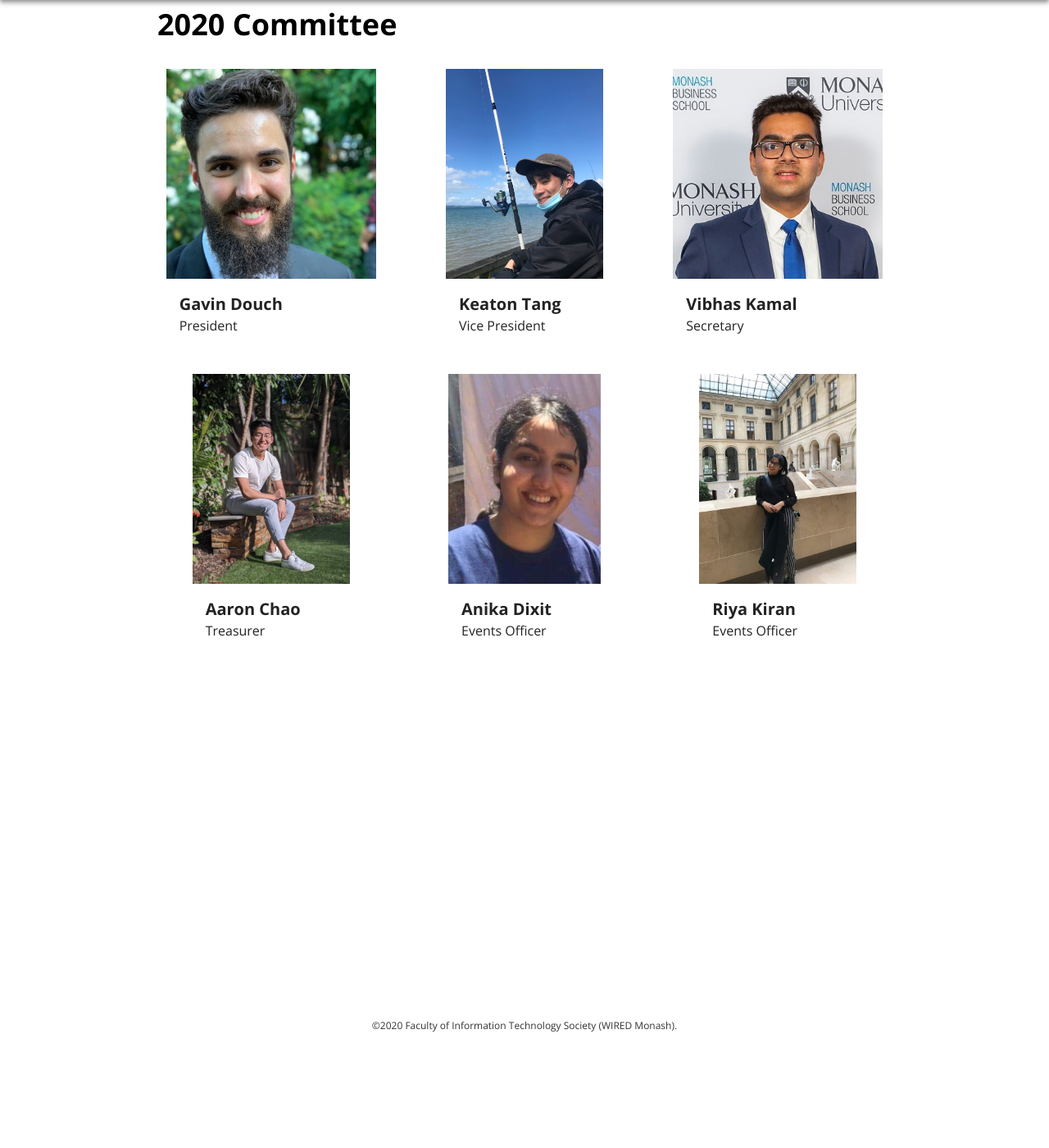
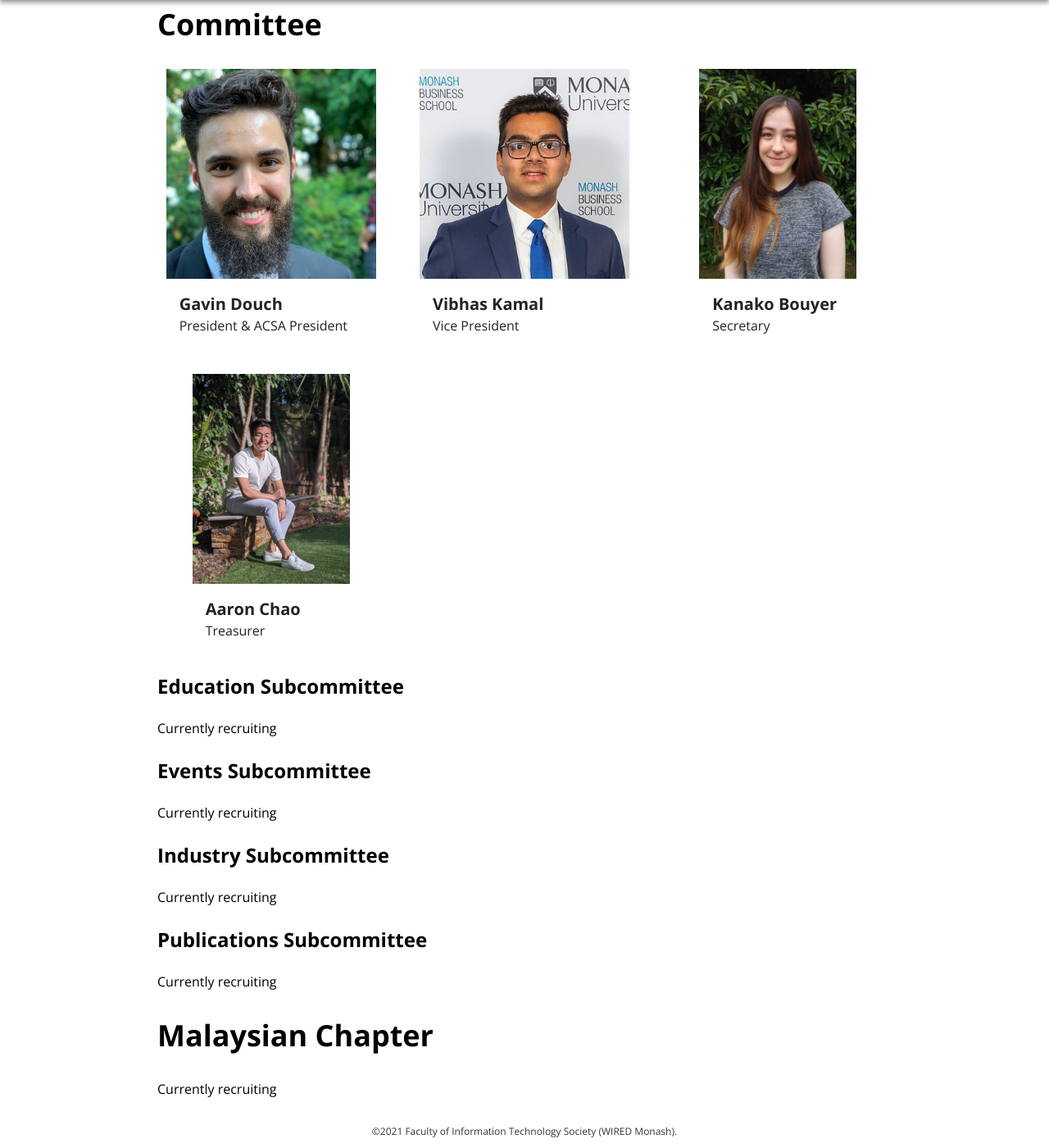
Before and after one commit to wiredmonash/website, a Jekyll site: the page built from committee.html, in a window 1280 px wide and 1400 px high, scrolled down 129 px. Shown: the whole window at 82% size. Built offline with Jekyll 4.4.1, drawn with Linux system fonts in a browser that asks for light colours.

Commit message:
Updated the Committee page

```diff
--- a/_includes/footer.html
+++ b/_includes/footer.html
@@ -1 +1 @@
-<footer>&copy;2020 Faculty of Information Technology Society (WIRED Monash).</footer>
+<footer>&copy;2021 Faculty of Information Technology Society (WIRED Monash).</footer>
--- a/committee.html
+++ b/committee.html
@@ -1,36 +1,29 @@
 ---
 layout: default
-title: Committee
+title: Team
 order: 5
 extra_css:
 - committee.css
+
 committee:
 -
   name: Gavin Douch
-  title: President
+  title: President & ACSA President
   image: Gavin_Douch.jpg
 -
-  name: Keaton Tang
+  name: Vibhas Kamal
   title: Vice President
-  image: Keaton_Tang.jpg
+  image: Vibhas_Kamal.jpg
 -
-  name: Vibhas Kamal
+  name: Kanako Bouyer
   title: Secretary
-  image: Vibhas_Kamal.jpg
+  image: Kanako_Bouyer.jpg
 -
   name: Aaron Chao
   title: Treasurer
   image: Aaron_Chao.png
--
-  name: Anika Dixit
-  title: Events Officer
-  image: Anika_Dixit.jpg
--
-  name: Riya Kiran
-  title: Events Officer
-  image: Riya_Kiran.jpg
 ---
-<h2>2020 Committee</h2>
+<h2>Committee</h2>
 
 <div class="committee-grid">
     {% for member in page.committee %}
@@ -43,3 +36,35 @@ committee:
     </div>
     {% endfor %}
 </div>
+
+
+
+<h3>Education Subcommittee</h2>
+
+<div>
+    Currently recruiting
+</div>
+
+<h3>Events Subcommittee</h2>
+
+<div>
+    Currently recruiting
+</div>
+
+<h3>Industry Subcommittee</h2>
+
+<div>
+    Currently recruiting
+</div>
+
+<h3>Publications Subcommittee</h2>
+
+<div>
+    Currently recruiting
+</div>
+
+<h2>Malaysian Chapter</h2>
+
+<div>
+    Currently recruiting
+</div>
```
Also changed, not shown: assets/images/committee/Kanako_Bouyer.jpg (added).
